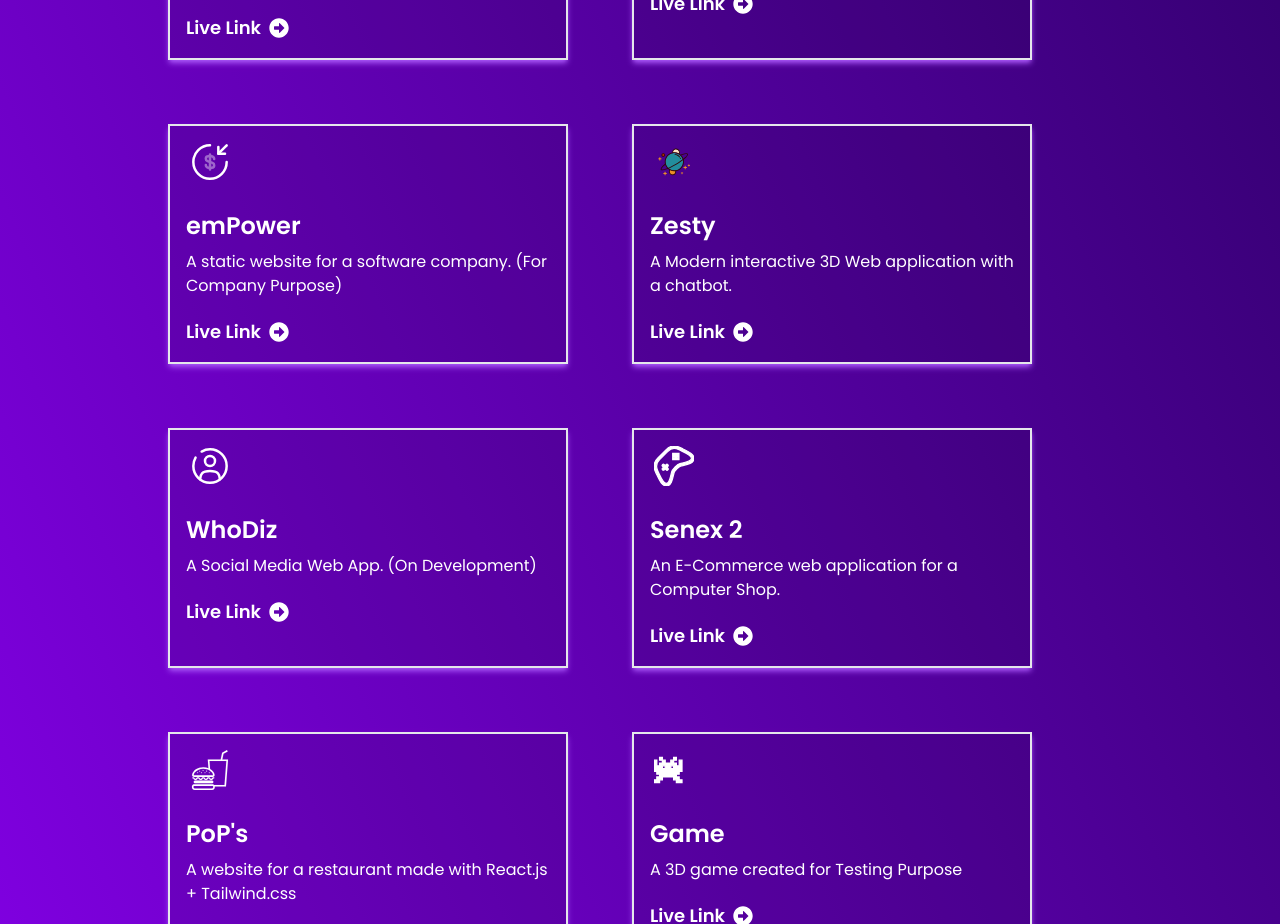
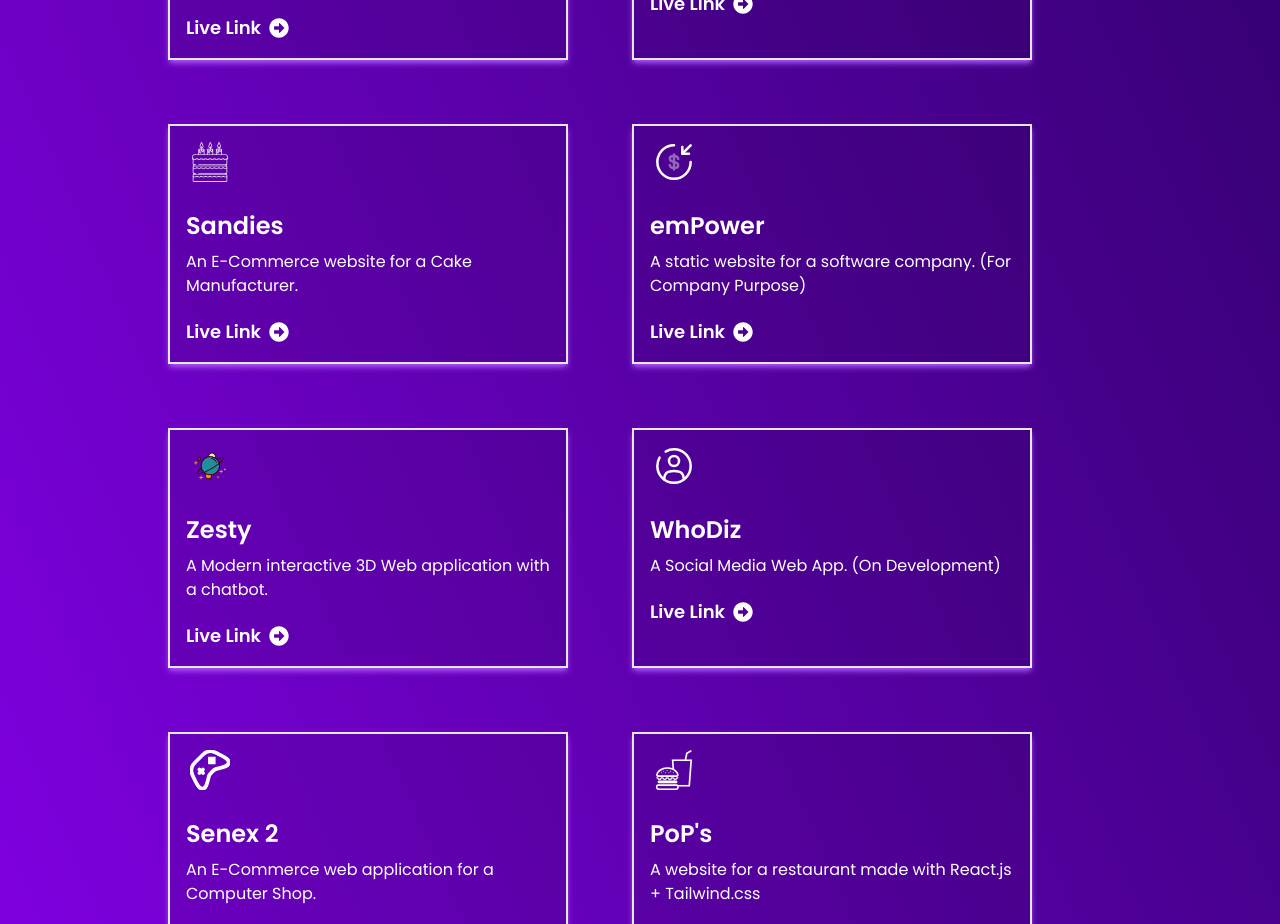
Before and after one commit to SahanDev00/Syntax, a React (Create React App) app: page /projects in a window 1280 px wide. Shown: the part 860-1784 px from the top of the page. Built offline with nearby package versions, Linux system fonts and the light colour scheme; no server answers.

Commit message:
commited

```diff
--- a/src/Pages/Projects.jsx
+++ b/src/Pages/Projects.jsx
@@ -15,6 +15,7 @@ import WhoDiz from "../Assets/icons/socialMedia.svg";
 import creepy from "../Assets/icons/creepy.svg";
 import quote from "../Assets/icons/quote.svg";
 import mat from "../Assets/icons/mat.svg";
+import cake from "../Assets/icons/cake.svg";
 import { Helmet } from 'react-helmet';
 
 
@@ -49,6 +50,13 @@ const Projects = () => {
         name: 'Grave',
         description: 'Fully Responsive Static Website for E-Commerce.',
         link: 'https://gravestore.netlify.app/',
+    },
+    {
+        iconUrl: cake,
+        theme: 'btn-back-yellow',
+        name: "Sandies",
+        description: 'An E-Commerce website for a Cake Manufacturer.',
+        link: 'https://sandies.netlify.app/',
     },
     {
         iconUrl: money,
```
Also changed, not shown: src/Assets/icons/cake.svg (added).
